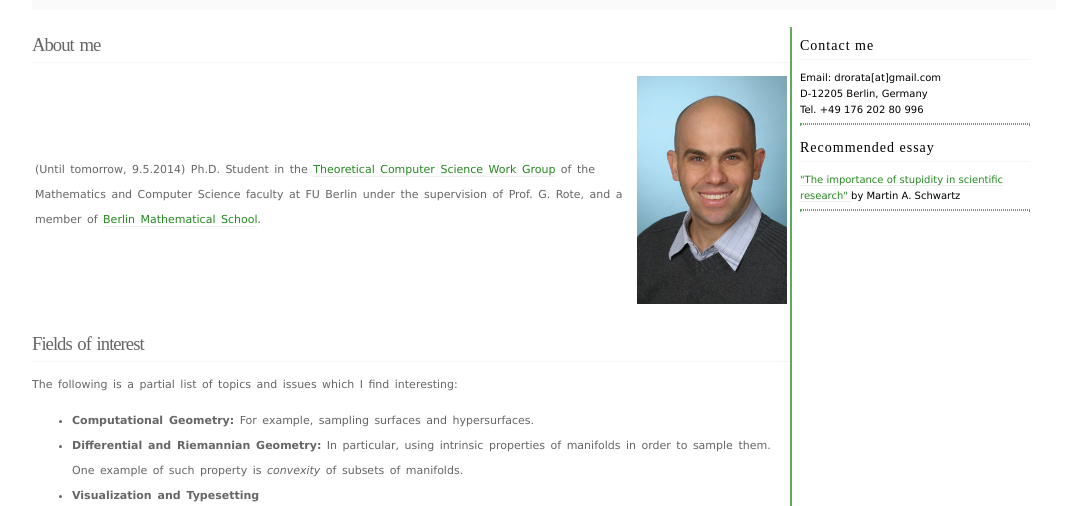
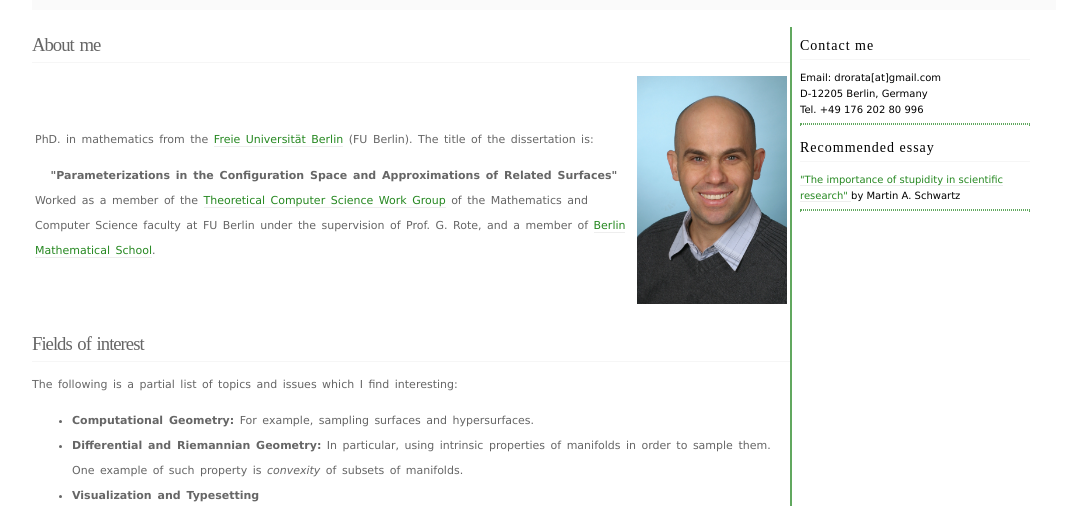
Before and after one commit to drorata/dr-atariah-website, a plain HTML site: page index.html in a window 1280 px wide. Shown: the part 163-669 px from the top of the page, without its empty margins (96-1183 px from the left). Drawn offline with nearby package versions, Linux system fonts and the light colour scheme; some packages are replaced by stand-ins of ours.

Commit message:
Updated description in "About me"

```diff
--- a/index.html
+++ b/index.html
@@ -46,7 +46,9 @@
               <tr>
 	              <td>
                   <p>
-                    (Until tomorrow, 9.5.2014) Ph.D. Student in the <a href="http://www.inf.fu-berlin.de/inst/ag-ti/" target="_blank">Theoretical Computer Science Work Group</a> of the Mathematics and Computer Science faculty at FU Berlin under the supervision of Prof. G. Rote, and a member of <a href="http://www.math-berlin.de" target="_blank">Berlin Mathematical School</a>.
+                    PhD. in mathematics from the <a href="http://www.fu-berlin.de">Freie Universität Berlin</a> (FU Berlin). The title of the dissertation is:
+                    <center><b>"Parameterizations in the Configuration Space and Approximations of Related Surfaces"</b></center>
+                    Worked as a member of the <a href="http://www.inf.fu-berlin.de/inst/ag-ti/" target="_blank">Theoretical Computer Science Work Group</a> of the Mathematics and Computer Science faculty at FU Berlin under the supervision of Prof. G. Rote, and a member of <a href="http://www.math-berlin.de" target="_blank">Berlin Mathematical School</a>.
                   </p>
 	              </td>
 	              <td>
```
